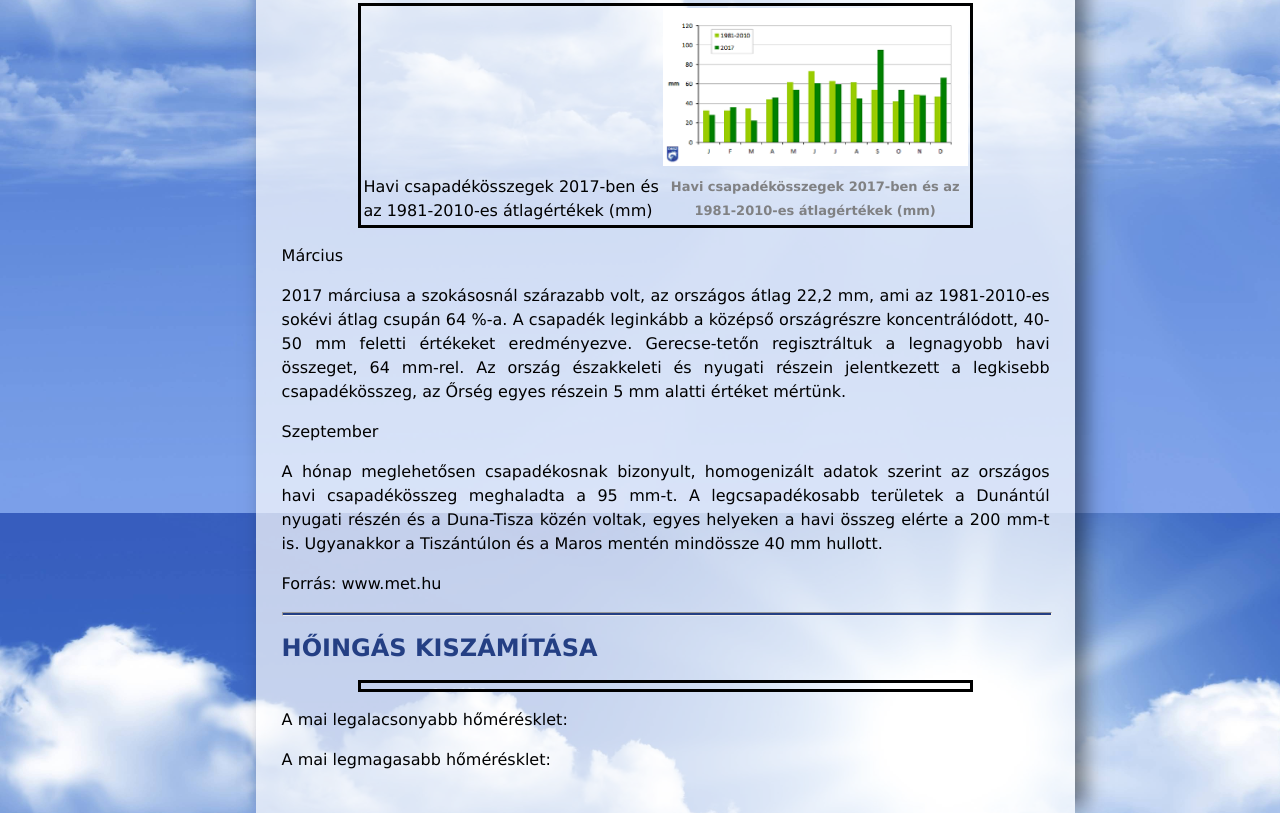
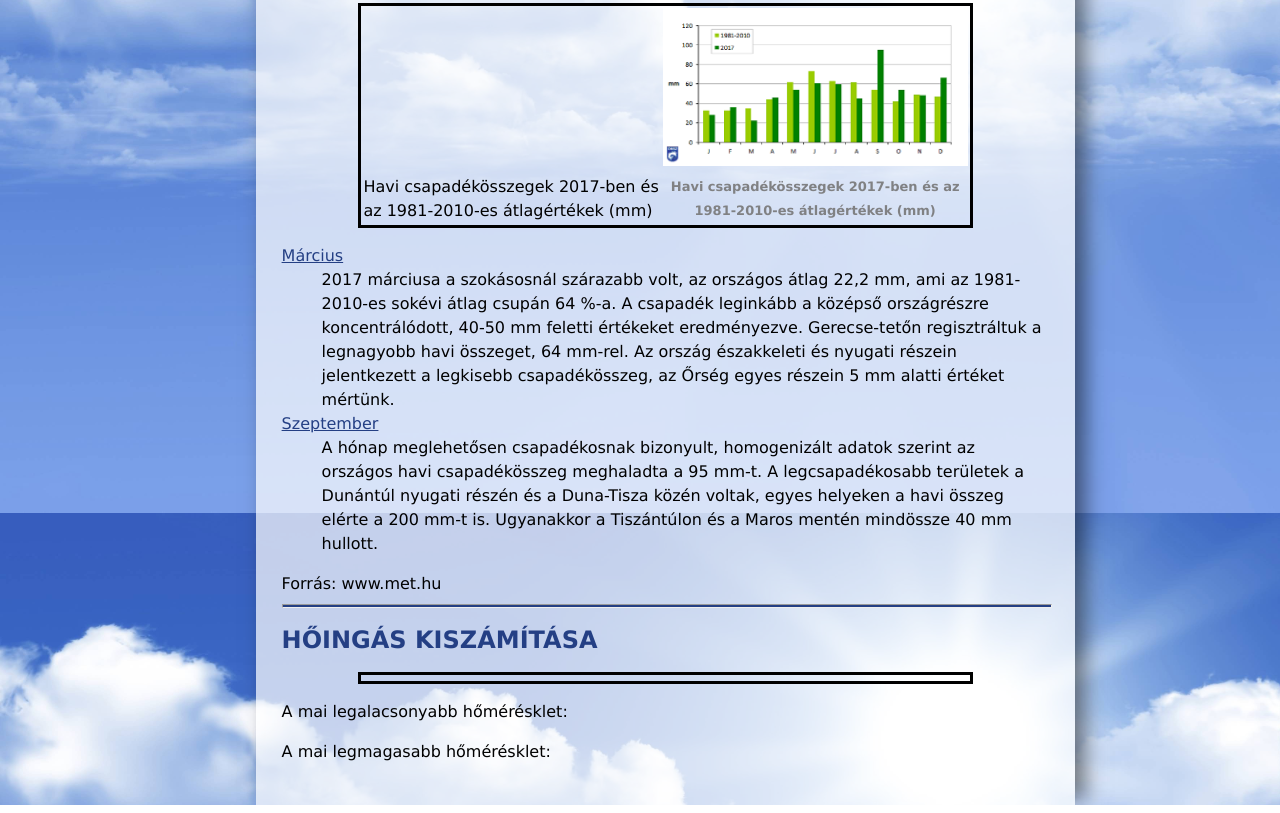
Before and after one commit to DPKRig0/idojaras_git_dolgozat_RigoNorbert, a plain HTML site: page index.html in a window 1280 px wide. Shown: the part 1087-1900 px from the top of the page. Drawn offline with Linux system fonts and the light colour scheme.

Commit message:
14-15 feladat

```diff
--- a/ido.css
+++ b/ido.css
@@ -73,4 +73,7 @@ text-transform: uppercase;}
 }
 li{
 	list-style-image: url(nap.png);
-	margin-left: 10%;
+	margin-left: 10%;}
+	dt{
+		color:  #243f84;
+		text-decoration: underline;}
--- a/index.html
+++ b/index.html
@@ -50,12 +50,13 @@
         <td class="szurke">Havi csapadékösszegek 2017-ben és az 1981-2010-es átlagértékek (mm)</td>
     </tr>
 </table>
-
-<p>Március</p>
-<p>2017 márciusa a szokásosnál szárazabb volt, az országos átlag 22,2 mm, ami az 1981-2010-es sokévi átlag csupán 64 %-a. A csapadék leginkább a középső országrészre koncentrálódott, 40-50 mm feletti értékeket eredményezve. Gerecse-tetőn regisztráltuk a legnagyobb havi összeget, 64 mm-rel. Az ország északkeleti és nyugati részein jelentkezett a legkisebb csapadékösszeg, az Őrség egyes részein 5 mm alatti értéket mértünk.</p>
-<p>Szeptember</p>
-<p>A hónap meglehetősen csapadékosnak bizonyult, homogenizált adatok szerint az országos havi csapadékösszeg meghaladta a 95 mm-t. A legcsapadékosabb területek a Dunántúl nyugati részén és a Duna-Tisza közén voltak, egyes helyeken a havi összeg elérte a 200 mm-t is. Ugyanakkor a Tiszántúlon és a Maros mentén mindössze 40 mm hullott.</p>
-<p>Forrás: www.met.hu</p>
+<dl>
+    <dt>Március</dt>
+    <dd>2017 márciusa a szokásosnál szárazabb volt, az országos átlag 22,2 mm, ami az 1981-2010-es sokévi átlag csupán 64 %-a. A csapadék leginkább a középső országrészre koncentrálódott, 40-50 mm feletti értékeket eredményezve. Gerecse-tetőn regisztráltuk a legnagyobb havi összeget, 64 mm-rel. Az ország északkeleti és nyugati részein jelentkezett a legkisebb csapadékösszeg, az Őrség egyes részein 5 mm alatti értéket mértünk.</dd>
+    <dt>Szeptember</dt>
+    <dd>A hónap meglehetősen csapadékosnak bizonyult, homogenizált adatok szerint az országos havi csapadékösszeg meghaladta a 95 mm-t. A legcsapadékosabb területek a Dunántúl nyugati részén és a Duna-Tisza közén voltak, egyes helyeken a havi összeg elérte a 200 mm-t is. Ugyanakkor a Tiszántúlon és a Maros mentén mindössze 40 mm hullott.</dd>
+    </dl>
+    Forrás: www.met.hu
 
 <hr>
 <h2>Hőingás kiszámítása</h2>
```
